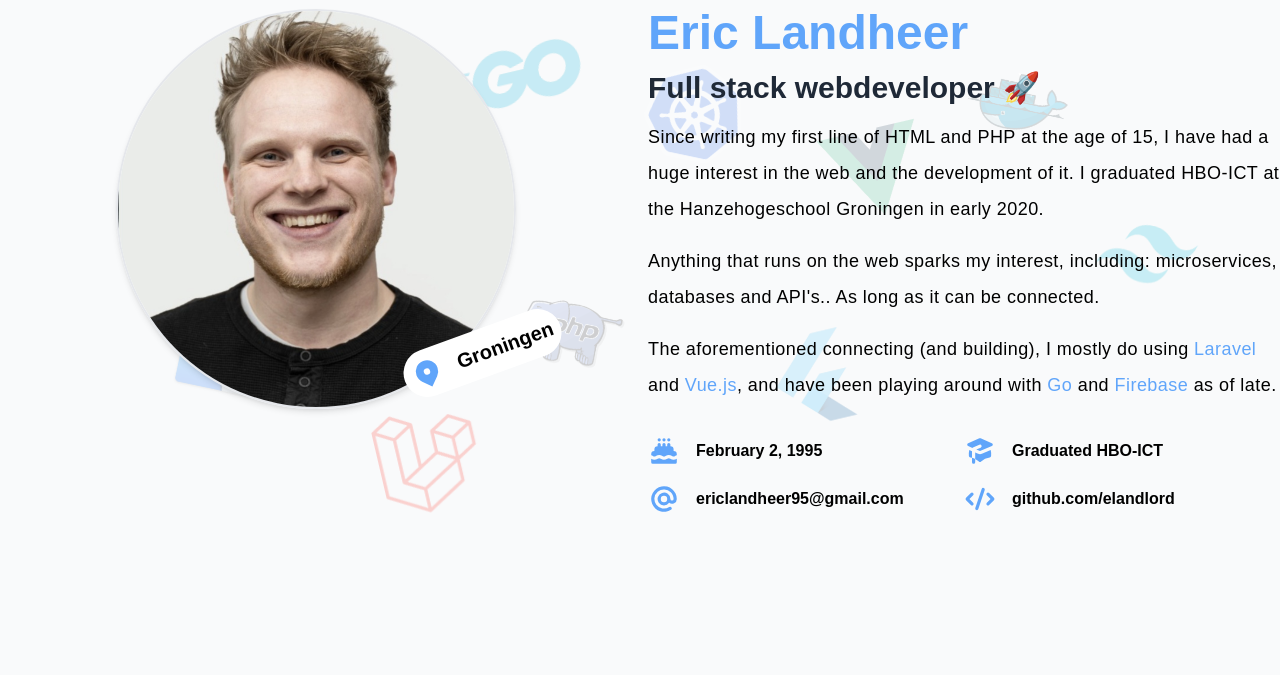
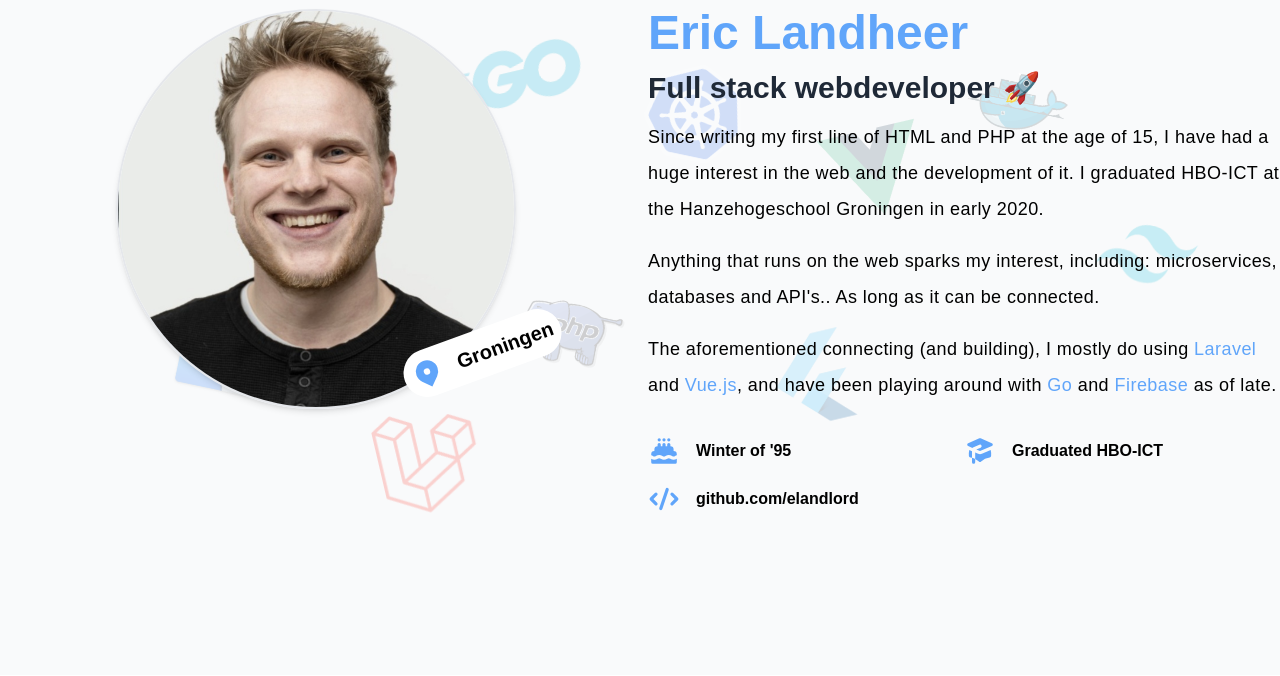
Before and after one commit to Elandlord/ericlandheer, a Laravel app: template resources/views/pages/homepage/index.blade.php in a window 1280 px wide. Shown: the part 127-803 px from the top of the page. Run offline with Laravel 9, Linux system fonts and the light colour scheme; the template is opened without the code that fills it, so the values that code supplies are empty; style sheets or scripts are compiled from the project's sources; parts of the project's set-up code (start-up, migrations or seed data) failed here and were passed over; some libraries are stand-ins or nearby versions.

Commit message:
:rainbow: Change some credentials

```diff
--- a/resources/views/pages/homepage/partials/banner.blade.php
+++ b/resources/views/pages/homepage/partials/banner.blade.php
@@ -69,17 +69,13 @@
                     The aforementioned connecting (and building), I mostly do using <a href="https://laravel.com/">Laravel</a> and <a href="https://vuejs.org/">Vue.js</a>, and have been playing around
                     with <a href="https://golang.org/">Go</a> and <a href="https://firebase.google.com/">Firebase</a> as of late.
                 </p>
-{{--                <p class="text-black tracking-wide leading-loose mt-4">--}}
-{{--                    Although PHP is viewed as an old and outdated language, it yet still powers <a href="https://kinsta.com/blog/is-php-dead/"> almost 8 out of 10 of the websites</a>.--}}
-{{--                    The improvements of the language as of PHP 7.4 and PHP 8.0, makes PHP an adult language that is here to stay.--}}
-{{--                </p>--}}
                 <div class="grid grid-cols-1 md:grid-cols-2 mt-8">
                     <div class="flex items-center">
                         <svg xmlns="http://www.w3.org/2000/svg" class="text-blue-400 h-8 w-8" viewBox="0 0 20 20" fill="currentColor">
                             <path fill-rule="evenodd" d="M6 3a1 1 0 011-1h.01a1 1 0 010 2H7a1 1 0 01-1-1zm2 3a1 1 0 00-2 0v1a2 2 0 00-2 2v1a2 2 0 00-2 2v.683a3.7 3.7 0 011.055.485 1.704 1.704 0 001.89 0 3.704 3.704 0 014.11 0 1.704 1.704 0 001.89 0 3.704 3.704 0 014.11 0 1.704 1.704 0 001.89 0A3.7 3.7 0 0118 12.683V12a2 2 0 00-2-2V9a2 2 0 00-2-2V6a1 1 0 10-2 0v1h-1V6a1 1 0 10-2 0v1H8V6zm10 8.868a3.704 3.704 0 01-4.055-.036 1.704 1.704 0 00-1.89 0 3.704 3.704 0 01-4.11 0 1.704 1.704 0 00-1.89 0A3.704 3.704 0 012 14.868V17a1 1 0 001 1h14a1 1 0 001-1v-2.132zM9 3a1 1 0 011-1h.01a1 1 0 110 2H10a1 1 0 01-1-1zm3 0a1 1 0 011-1h.01a1 1 0 110 2H13a1 1 0 01-1-1z" clip-rule="evenodd" />
                         </svg>
                         <div class="ml-4">
-                            <p class="font-bold">February 2, 1995</p>
+                            <p class="font-bold">Winter of '95</p>
                         </div>
                     </div>
                     <div class="flex items-center mt-4 md:mt-0">
@@ -90,22 +86,6 @@
                             <p class="font-bold">Graduated HBO-ICT</p>
                         </div>
                     </div>
-                    <div class="flex items-center mt-4">
-                        <svg xmlns="http://www.w3.org/2000/svg" class="text-blue-400 h-8 w-8" viewBox="0 0 20 20" fill="currentColor">
-                            <path fill-rule="evenodd" d="M14.243 5.757a6 6 0 10-.986 9.284 1 1 0 111.087 1.678A8 8 0 1118 10a3 3 0 01-4.8 2.401A4 4 0 1114 10a1 1 0 102 0c0-1.537-.586-3.07-1.757-4.243zM12 10a2 2 0 10-4 0 2 2 0 004 0z" clip-rule="evenodd" />
-                        </svg>
-                        <div class="ml-4">
-                            <a href="mailto:ericlandheer95@gmail.com" class="font-bold">ericlandheer95@gmail.com</a>
-                        </div>
-                    </div>
-{{--                    <div class="flex items-center mt-4 md:mt-0">--}}
-{{--                        <svg xmlns="http://www.w3.org/2000/svg" class="text-blue-400 h-8 w-8" viewBox="0 0 20 20" fill="currentColor">--}}
-{{--                            <path fill-rule="evenodd" d="M4 4a2 2 0 012-2h8a2 2 0 012 2v12a1 1 0 110 2h-3a1 1 0 01-1-1v-2a1 1 0 00-1-1H9a1 1 0 00-1 1v2a1 1 0 01-1 1H4a1 1 0 110-2V4zm3 1h2v2H7V5zm2 4H7v2h2V9zm2-4h2v2h-2V5zm2 4h-2v2h2V9z" clip-rule="evenodd" />--}}
-{{--                        </svg>--}}
-{{--                        <div class="ml-4">--}}
-{{--                            <p class="font-bold">Open to job offers (+- 24h)</p>--}}
-{{--                        </div>--}}
-{{--                    </div>--}}
                     <div class="flex items-center mt-4">
                         <svg xmlns="http://www.w3.org/2000/svg" class="text-blue-400 h-8 w-8" viewBox="0 0 20 20" fill="currentColor">
                             <path fill-rule="evenodd" d="M12.316 3.051a1 1 0 01.633 1.265l-4 12a1 1 0 11-1.898-.632l4-12a1 1 0 011.265-.633zM5.707 6.293a1 1 0 010 1.414L3.414 10l2.293 2.293a1 1 0 11-1.414 1.414l-3-3a1 1 0 010-1.414l3-3a1 1 0 011.414 0zm8.586 0a1 1 0 011.414 0l3 3a1 1 0 010 1.414l-3 3a1 1 0 11-1.414-1.414L16.586 10l-2.293-2.293a1 1 0 010-1.414z" clip-rule="evenodd" />
```
